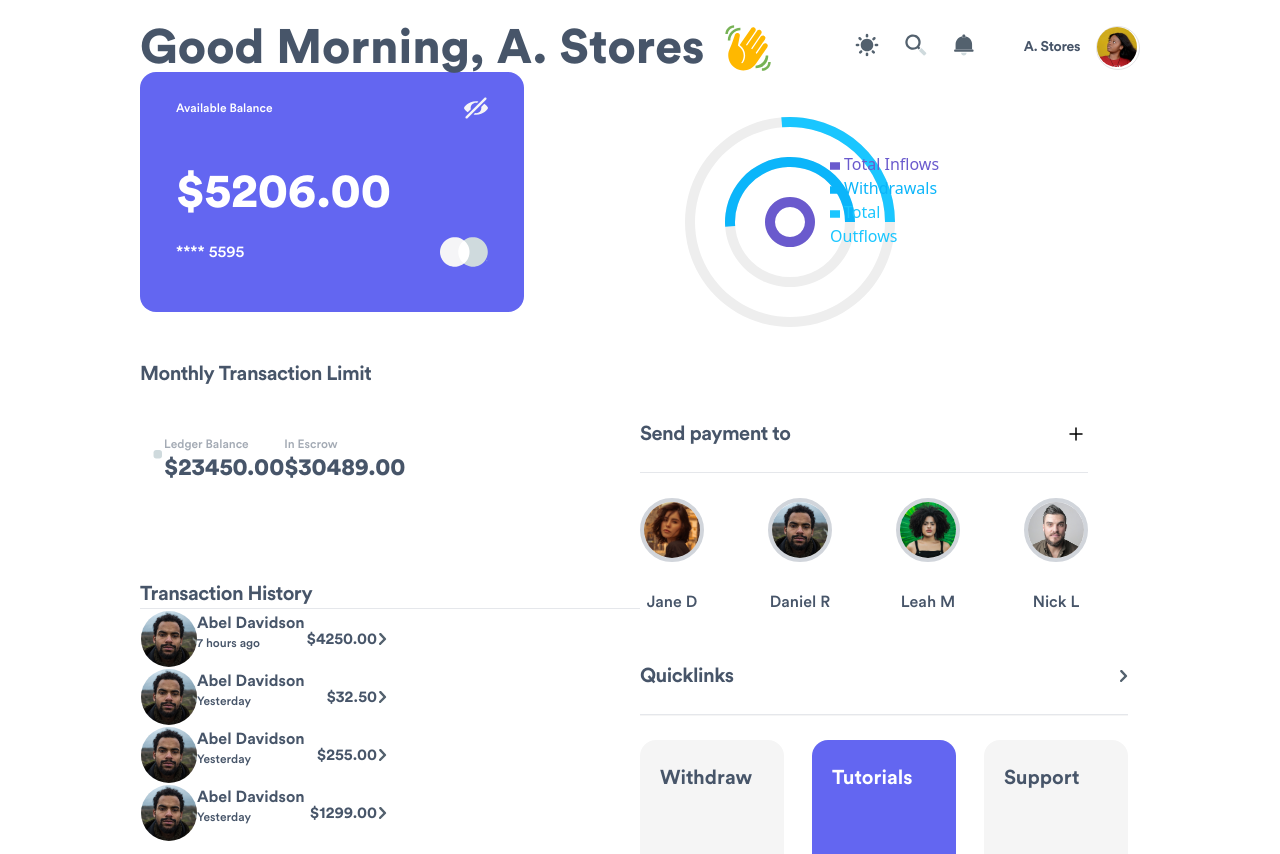
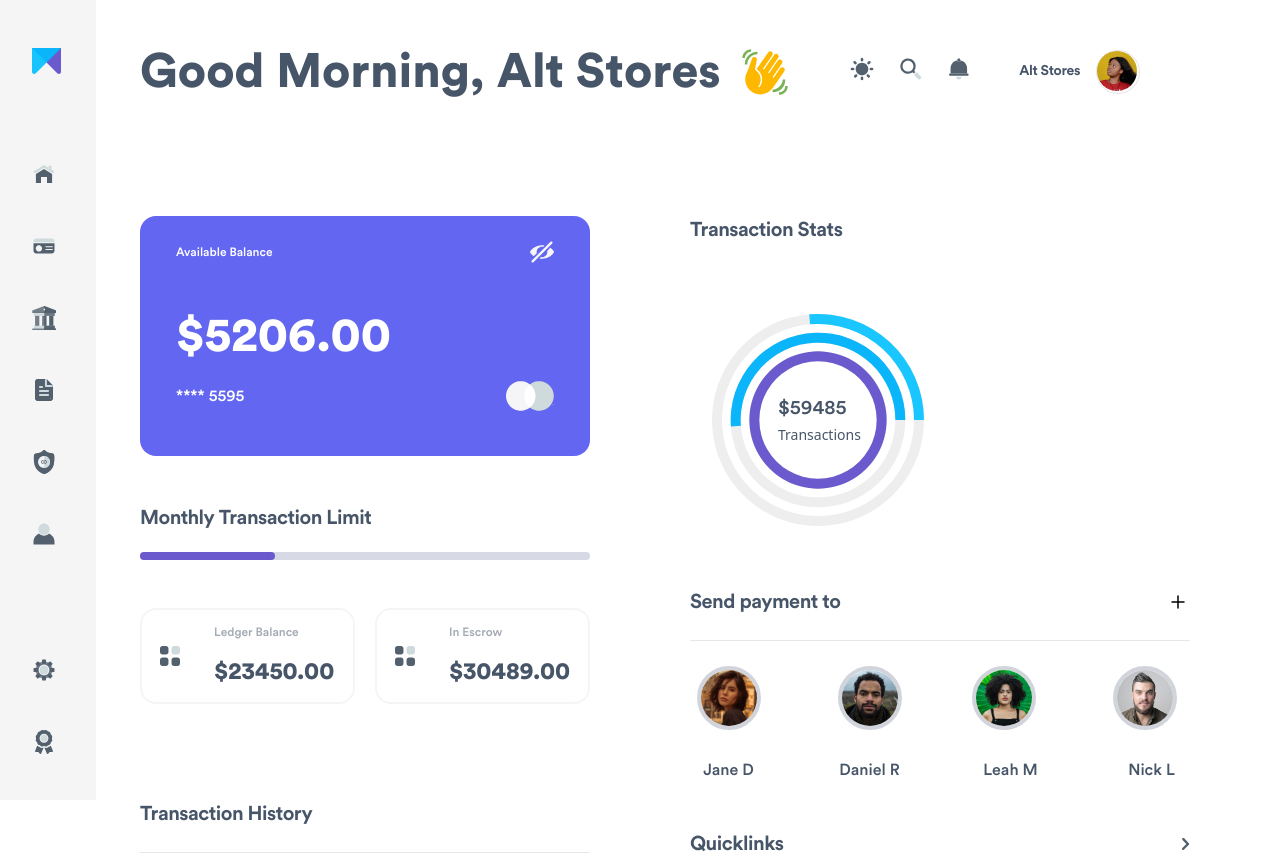
Before and after one commit to integral-digi/Middletrust, a Next.js app: page /dashboard in a window 1280 px wide. Shown: the top 854 px of the page. Built offline with nearby package versions, Linux system fonts and the light colour scheme.

Commit message:
more components & layout fixes

```diff
--- a/app/dashboard/page.tsx
+++ b/app/dashboard/page.tsx
@@ -10,23 +10,23 @@ import DashContact from "@/components/dashcomps/UserContacts";
 
 const DashHome = () => {
     return (
-        <body className="gap-y-24 w-full">
-            {/* <div className="w-24 h-screen bg-neutral-100 dark:bg-stone-900 absolute left-0 top-0">
+        <body className="w-full">
+            <div className="">
                 <SideNav />
-            </div> */}
-            <div className="mx-auto py-6 w-max">
-                <div className="top-0">
+            </div>
+            <div className="mx-auto py-6 w-fit">
+                <div className="top-0 py-6 w-full">
                     <TopBar />
                 </div>
-                <div className="grid grid-cols-2">
-                    <div className="block space-y-24">
+                <div className="mt-24 grid grid-cols-2 justify-between gap-[10%] w-full">
+                    <div className="block space-y-24 w-full">
                         <div className="space-y-12">
                             <AccBalance />
                             <BalanceAndLimits />
                         </div>
                         <Transactable />
                     </div>
-                    <div className="space-y-12">
+                    <div className="space-y-12 w-fit">
                         <DashChart />
                         <DashContact />
                         <Quicklinks />
--- a/components/dashcomps/Balance.tsx
+++ b/components/dashcomps/Balance.tsx
@@ -3,7 +3,7 @@ const AccBalance = () => {
     const cardNum: number = 5595;
 
     return (
-        <div className="bg-indigo-500 w-96 h-60 rounded-2xl">
+        <div className="bg-indigo-500 w-[100%] h-60 rounded-2xl">
             <div className="py-6 px-9">
                 <span className="w-full flex items-center justify-between">
                     <p className="text-white text-xs font-primary leading-tight">Available Balance</p>
--- a/components/dashcomps/Balances.tsx
+++ b/components/dashcomps/Balances.tsx
@@ -1,5 +1,6 @@
 "use client"
 import { Progress } from "@mantine/core";
+import Limiter from "./Limiter";
 
 const ledgerBal: number = 23450;
 const escrowBal: number = 30489;
@@ -7,22 +8,28 @@ const escrowBal: number = 30489;
 const BalanceAndLimits = () => {
     return (
         <div className="w-[100%] space-y-12">
-            <div className="w-max">
+            <div className="w-full space-y-5">
                 <h3 className="dark:text-white text-slate-600 text-xl font-secondary tracking-tight">
                     Monthly Transaction Limit
                 </h3>
-                <Progress value={30} mt="md" size="sm" radius="xl" />
+                <div className="w-full left-0">
+                    <Limiter bgcolor="#6A5ACD" progress='30'  height={8} />
+                </div>
             </div>
             <div className="w-[100%]">
-                <div className="flex items-center">
-                    <img src="category.svg" alt="category icon" className="" />
-                    <div className="block">
+                <div className="flex items-center space-x-5">
+                    <div className="flex items-center pl-4 space-x-8 bg-white rounded-2xl border-2 border-neutral-100 w-60 h-24">
+                        <img src="categories.svg" alt="category icon" className="" />
+                        <div className="space-y-4">
                             <p className="dark:text-white text-slate-600 text-opacity-50 text-xs font-primary">
                                 Ledger Balance
                             </p>
                             <p className="text-slate-600 dark:text-white text-2xl font-black">${ledgerBal.toFixed(2)}</p>
                         </div>
-                    <div className="block">
+                    </div>
+                    <div className="flex items-center pl-4 space-x-8 bg-white rounded-2xl border-2 border-neutral-100 w-60 h-24">
+                        <img src="categories.svg" alt="category icon" className="" />
+                        <div className="space-y-4">
                             <p className="dark:text-white text-slate-600 text-opacity-50 text-xs font-primary">
                                 In Escrow
                             </p>
@@ -31,6 +38,7 @@ const BalanceAndLimits = () => {
                     </div>
                 </div>
             </div>
+        </div>
     );
 };
 
--- /dev/null
+++ b/components/dashcomps/Limiter.tsx
@@ -0,0 +1,26 @@
+const Limiter = ({bgcolor, progress, height}: any) => {
+
+	const Parentdiv = {
+		height: height,
+		width: '100%',
+		backgroundColor: '#D7DAE5',
+		borderRadius: 40,
+		margin: 0
+	}
+
+	const Childdiv = {
+		height: '100%',
+		width: `${progress}%`,
+		backgroundColor: bgcolor,
+	    borderRadius: 40,
+	}
+
+
+	return (
+        <div className='' style={Parentdiv}>
+            <div style={Childdiv} />
+        </div>
+	);
+};
+
+export default Limiter;
--- a/components/dashcomps/Quicklinks.tsx
+++ b/components/dashcomps/Quicklinks.tsx
@@ -12,7 +12,7 @@ const quickInfo: DataProps[] = [
 
 const Quicklinks = () => {
     return (
-        <div className="w-max h-max relative space-y-6">
+        <div className="w-full h-max relative space-y-6">
             <div className="flex items-center justify-between">
                 <h3 className="text-slate-600 text-xl font-secondary tracking-tight">
                     Quicklinks
@@ -22,7 +22,7 @@ const Quicklinks = () => {
             <hr className="w-[100%] h-0.5 bg-neutral-100" />
             <div className="flex justify-between space-x-7">
                 {quickInfo.map((singleInfo) => (
-                    <div key={singleInfo.id} className={`${singleInfo.id === 2 ? "space-y-16 pl-5 pt-6 w-36 h-48 bg-indigo-500 text-white rounded-2xl" : "space-y-16 pl-5 pt-6 w-36 h-48 bg-neutral-100 rounded-2xl text-slate-600"}`}>
+                    <div key={singleInfo.id} className={`${singleInfo.id === 2 ? " space-y-20 pl-5 py-6 w-1/3 h-max bg-indigo-500 text-white rounded-2xl" : "space-y-20 pl-5 py-6 w-1/3 h-max bg-neutral-100 rounded-2xl text-slate-600"}`}>
                         <p className="text-xl font-secondary">
                             {singleInfo.name}
                         </p>
--- a/components/dashcomps/SideNav.tsx
+++ b/components/dashcomps/SideNav.tsx
@@ -1,6 +1,6 @@
 "use client"
 import { useState } from 'react';
-import { Tooltip, UnstyledButton, Stack, rem } from '@mantine/core';
+import Link from 'next/link';
 
 interface NavbarLinkProps {
   icon: string;
@@ -9,53 +9,55 @@ interface NavbarLinkProps {
   onClick?(): void;
 }
 
-const NavbarLink = ({ icon: Icon, label, active, onClick }: NavbarLinkProps) => {
-  return (
-    <Tooltip label={label} position="right" transitionProps={{ duration: 0 }}>
-      <UnstyledButton onClick={onClick} className="" data-active={active || undefined}>
-        <div className='w-5 h-5' />
-      </UnstyledButton>
-    </Tooltip>
-  );
-};
+const navData = [
+  { icon: "Home.svg", label: 'Home', href: "/home" },
+  { icon: "Transaction.svg", label: 'Deposit Funds', href: "/deposits" },
+  { icon: "Withdrawal.svg", label: 'Withdraw Funds', href: "/withdrawal" },
+  { icon: "Summary.svg", label: 'Releases', href: "/transactions" },
+  { icon: "Trustlinkdash.svg", label: 'Trustlink' , href: "/trustlink"},
+  { icon: "Profile.svg", label: 'Account', href: "/account" },
+];
 
-const mockdata = [
-  { icon: "Home.svg", label: 'Home' },
-  { icon: "Transaction.svg", label: 'Deposit Funds' },
-  { icon: "Withdrawal.svg", label: 'Withdraw Funds' },
-  { icon: "Summary.svg", label: 'Releases' },
-  { icon: "Trustlink.svg", label: 'Trustlink' },
-  { icon: "Profile.svg", label: 'Account' },
-  { icon: "Settings.svg", label: 'Settings' },
-  { icon: "Referral.svg", label: 'Refer' },
+const navDataTwo = [
+  { icon: "Settings.svg", label: 'Settings', href: "/settings" },
+  { icon: "Referral.svg", label: 'Refer', href: "/refer" }
 ];
 
 const SideNav = () => {
   const [active, setActive] = useState(2);
 
-  const links = mockdata.map((link, index) => (
-    <NavbarLink
+  const links = navData.map((link, index) => (
+    <div
       {...link}
       key={link.label}
-      active={index === active}
       onClick={() => setActive(index)}
-    />
+      className='py-6'
+    >
+      <Link href={link.href} className=''>
+        <img src={link.icon} alt={link.label} className='w-6 h-6' />
+      </Link>
+    </div>
   ));
 
   return (
-    <nav className="">
-      <img src='midicon.svg' className='' alt='logo' />
-
-      <div className="">
-        <Stack justify="center" gap={0}>
+    <nav className="w-24 h-screen bg-neutral-100 dark:bg-stone-900 absolute left-0 top-0">
+       <div className='relative mx-auto px-8 pt-12 justify-center items-center space-y-16'>
+        <div className=''>
+          <img src='midicon.svg' className='' alt='logo' />
+        </div>
+        <div className=''>
           {links}
-        </Stack>
+        </div>
+        <div className=''>
+          {navDataTwo.map((link, index)=> (
+            <div key={index} className='py-6'>
+              <Link href={link.href} className=''>
+                <img src={link.icon} alt={link.label} className='w-6 h-6' />
+              </Link>
+            </div>
+          ))}
+        </div>
       </div>
-
-      <Stack justify="center" gap={0}>
-        <NavbarLink icon={mockdata[6].icon} label={mockdata[6].label} />
-        <NavbarLink icon={mockdata[7].icon} label={mockdata[7].label} />
-      </Stack>
     </nav>
   );
 };
--- a/components/dashcomps/TopBar.tsx
+++ b/components/dashcomps/TopBar.tsx
@@ -14,7 +14,7 @@ interface NavProps {
 };
 
 const user: UserProps = {
-    name: "A. Stores",
+    name: "Alt Stores",
     avatar: "amazonstores.png"
 };
 
@@ -39,7 +39,7 @@ const TopBar = () => {
                         </button>
                     ))}
                 </div>
-                <div className="w-px h-8 relative" />
+                <div className="w-px h-8 relative border-neutral-200" />
                 <div className="space-x-4 flex items-center">
                     <p className="text-right text-slate-600 text-sm font-secondary leading-tight tracking-tight">
                         {user.name}
--- a/components/dashcomps/TransactChart.tsx
+++ b/components/dashcomps/TransactChart.tsx
@@ -6,6 +6,7 @@ interface SummaryDataProps {
     amount: number;
     fill: string;
 };
+const transactionTotal = 59485;
 
 const summaryData: SummaryDataProps[] = [
     {name: "Total Inflows", amount: 43234, fill: "#6A5ACD"},
@@ -15,14 +16,18 @@ const summaryData: SummaryDataProps[] = [
 
 const DashChart = () => {
     return (
-        <div className="relative">
+        <div className="w-full space-y-12 relative">
+            <h3 className="text-slate-600 text-xl font-secondary tracking-tight">
+                Transaction Stats
+            </h3>
+            <div className="left-0 flex items-center space-x-0">
                 <RadialBarChart
                     width={500}
-                height={300}
-                cx={150}
-                cy={150}
-                innerRadius={20}
-                outerRadius={140}
+                    height={248}
+                    cx={128}
+                    cy={128}
+                    innerRadius={64}
+                    outerRadius={120}
                     barSize={10}
                     data={summaryData}
                 >
@@ -30,15 +35,16 @@ const DashChart = () => {
                         background
                         dataKey="amount"
                     />
-                <Legend
-                    iconSize={10}
-                    width={120}
-                    height={140}
-                    layout="vertical"
-                    verticalAlign="middle"
-                    className="absolute left-8"
-                />
                 </RadialBarChart>
+                <div className="my-auto left-[88px] mx-auto absolute">
+                    <p className="w-max h-9 text-center text-slate-600 text-xl font-primary leading-loose">
+                        ${transactionTotal}
+                    </p>
+                    <p className="w-max text-center text-slate-600 text-sm leading-normal">
+                        Transactions
+                    </p>
+                </div>
+            </div>
         </div>
     )
 };
--- a/components/dashcomps/Transactable.tsx
+++ b/components/dashcomps/Transactable.tsx
@@ -4,11 +4,11 @@ import { Table, Group } from "@mantine/core";
 
 interface tableDataProps {
     id: number;
-    avatar: string;
-    name: string;
-    time: string;
+    avatar: sdiving;
+    name: sdiving;
+    time: sdiving;
     amount: number;
-    icon: string
+    icon: sdiving
 };
 
 const tableData: tableDataProps[] = [
@@ -18,36 +18,40 @@ const tableData: tableDataProps[] = [
     {id: 4, avatar: "/avatars/avatar.jpg", name: "Abel Davidson", time: "Yesterday", amount: 1299, icon: "lefticon.svg"},
 ];
 
-const Transactable = () => {
+const divansactable = () => {
     return (
-        <div className="">
+        <div className="space-y-6">
             <h3 className="dark:text-white text-slate-600 text-xl font-secondary tracking-tight">Transaction History</h3>
             <hr className="w-[100%] h-0.5 dark:bg-neutral-100" />
-            <Table className="py-6 space-y-6">
-                {tableData.map((userData) =>
-                    <Table.Tr key={userData.id} className="justify-between space-y-6">
-                        <Table.Td>
-                            <Group className="flex">
-                                <img src={userData.avatar} alt={userData.name} className="w-14 h-14 rounded-full" />
-                                <div className="justify-items-start">
-                                    <p className="w-max text-slate-600 text-base font-secondary">{userData.name}</p>
-                                    <p className="w-max text-slate-600 text-xs font-primary">{userData.time}</p>
+            <div className="w-full h-max">
+                <div className="space-y-6">
+                    {tableData.map((userData) => (
+                        <div key={userData.id} className="gap-y-6 flex justify-between">
+                            <div>
+                                <Group className="space-x-6 flex items-center">
+                                    <img src={userData.avatar} alt={userData.name} className="w-12 h-12 rounded-full" />
+                                    <div>
+                                        <p className="text-slate-600 text-base font-secondary">{userData.name}</p>
+                                        <p className="text-slate-600 text-xs font-primary">{userData.time}</p>
+                                    </div>
+                                </Group>
+                            </div>
+                            <div className="flex items-center top-0">
+                                <div className="text-right">
+                                    <p className="text-slate-600 text-base font-secondary">${userData.amount.toFixed(2)}</p>
                                 </div>
-                            </Group>
-                        </Table.Td>
-                        <Table.Td>
-                            <p className="text-right text-slate-600 text-base font-secondary">${userData.amount.toFixed(2)}</p>
-                        </Table.Td>
-                        <Table.Td>
-                            <span className="right-0">
-                                <img src={userData.icon} alt="left icon" className="h-3 w-auto" />
-                            </span>
-                        </Table.Td>
-                    </Table.Tr>
-                )}
-            </Table>
+                                <div>
+                                    <div className="pl-6">
+                                        <img src={userData.icon} alt="left icon" className="h-3 w-auto" />
+                                    </div>
+                                </div>
+                            </div>
+                        </div>
+                    ))}
+                </div>
+            </div>
         </div>
     );
 };
 
-export default Transactable;
+export default divansactable;
--- a/components/dashcomps/UserContacts.tsx
+++ b/components/dashcomps/UserContacts.tsx
@@ -16,7 +16,7 @@ const DashContact = () => {
     ];
 
     return (
-        <div className="w-max h-max space-y-6">
+        <div className="w-full h-max space-y-6">
             <div className="flex items-center justify-between w-[100%]">
                 <p className="text-slate-600 text-xl font-secondary tracking-tight">Send payment to</p>
                 <div className="w-6 h-6"><PlusSmallIcon /></div>
```
Also changed, not shown: public/Trustlinkdash.svg (renamed from public/Trustlink (1).svg), public/categories.svg (added). Lines whose indentation alone changed are shown as unchanged.
